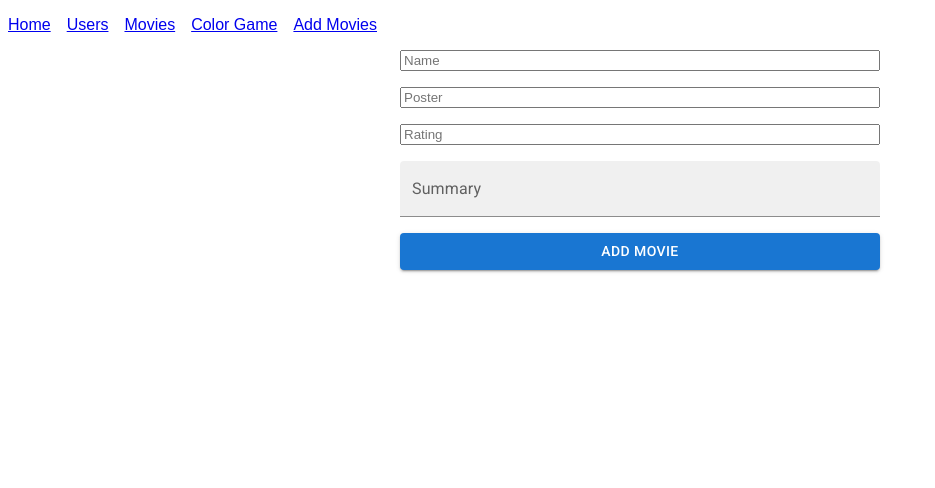
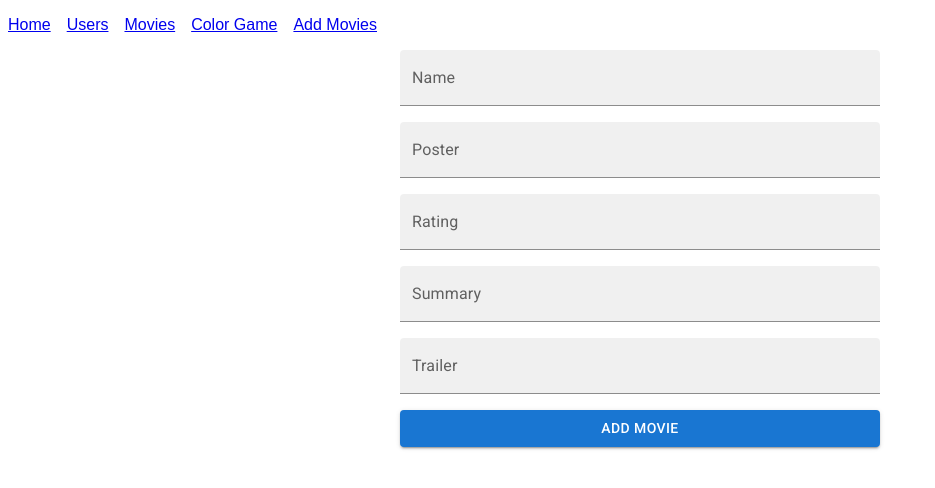
Before and after one commit to ragavkumarv/synechron-2026-movie-app-react, a React (Vite) app: page /movies/add in a window 1280 px wide. Shown: the top 488 px of the page, without its empty margins (0-935 px from the left). Built offline with nearby package versions, Linux system fonts and the light colour scheme.

Commit message:
Add movie

```diff
--- a/src/AddMovie.jsx
+++ b/src/AddMovie.jsx
@@ -2,48 +2,59 @@ import { useState } from "react";
 import Button from "@mui/material/Button";
 import TextField from "@mui/material/TextField";
 
-export function AddMovie({ movieList, setMovieList }) {
+export function AddMovie() {
   const [name, setName] = useState("");
   const [poster, setPoster] = useState("");
   const [rating, setRating] = useState("");
   const [summary, setSummary] = useState("");
+  const [trailer, setTrailer] = useState("");
 
   const addMovie = () => {
-    //copy movieList + newMovie
-    // const newMovie = {
-    //   name: name,
-    //   poster: poster,
-    //   rating: rating,
-    //   summary: summary,
-    // };
-    // Object shorthand
     const newMovie = {
       name,
       poster,
       rating,
       summary,
+      trailer,
     };
 
-    setMovieList([newMovie, ...movieList]);
+    // setMovieList([newMovie, ...movieList]);
+
+    fetch("https://6971d50b32c6bacb12c4aa19.mockapi.io/movies", {
+      method: "POST",
+      body: JSON.stringify(newMovie),
+      headers: {
+        "Content-Type": "application/json",
+      },
+    })
+      .then((res) => res.json())
+      .then((data) => {
+        console.log(data);
+      });
+
+    // Task
+    // On Success we need to navigate to /movies page
   };
 
   return (
     <div className="add-movie-container">
-      <input
-        type="text"
-        placeholder="Name"
+      <TextField
+        variant="filled"
+        label="Name"
         value={name}
         onChange={(event) => setName(event.target.value)}
       />
-      <input
-        type="text"
-        placeholder="Poster"
+
+      <TextField
+        variant="filled"
+        label="Poster"
         value={poster}
         onChange={(event) => setPoster(event.target.value)}
       />
-      <input
-        type="text"
-        placeholder="Rating"
+
+      <TextField
+        variant="filled"
+        label="Rating"
         value={rating}
         onChange={(event) => setRating(event.target.value)}
       />
@@ -55,6 +66,13 @@ export function AddMovie({ movieList, setMovieList }) {
         onChange={(event) => setSummary(event.target.value)}
       />
 
+      <TextField
+        variant="filled"
+        label="Trailer"
+        value={trailer}
+        onChange={(event) => setTrailer(event.target.value)}
+      />
+
       <Button variant="contained" onClick={addMovie}>
         Add Movie
       </Button>
--- a/src/App.jsx
+++ b/src/App.jsx
@@ -17,9 +17,6 @@ export default function App() {
   // JS land - Start
   const names = ["Praveen", "Sarvesh", "Adi", "Rithik"];
   console.log(names);
-
-  // Lifting the state up
-  const [movieList, setMovieList] = useState(INITIAL_MOVIES);
 
   return (
     <div className="app-container">
@@ -48,19 +45,11 @@ export default function App() {
       <Routes>
         <Route path="/" element={<Home />} />
         <Route path="users" element={<Users />} />
-        <Route path="movies" element={<MovieList movieList={movieList} />} />
-        <Route
-          path="movies/add"
-          element={
-            <AddMovie movieList={movieList} setMovieList={setMovieList} />
-          }
-        />
+        <Route path="movies" element={<MovieList />} />
+        <Route path="movies/add" element={<AddMovie />} />
 
         {/* id -> path variable ->  /movies/100 | id = 100 */}
-        <Route
-          path="movies/:id"
-          element={<MovieDetails movieList={movieList} />}
-        />
+        <Route path="movies/:id" element={<MovieDetails />} />
 
         <Route path="color-game" element={<ColorGame />} />
 
```
Also changed, not shown: Movie App/Create Movie.yml (added, +15 -0 lines), Movie App/Get All Movies.yml (added, +15 -0 lines), Movie App/Get Movie By Id.yml (added, +15 -0 lines), Movie App/opencollection.yml (added, +10 -0 lines).
